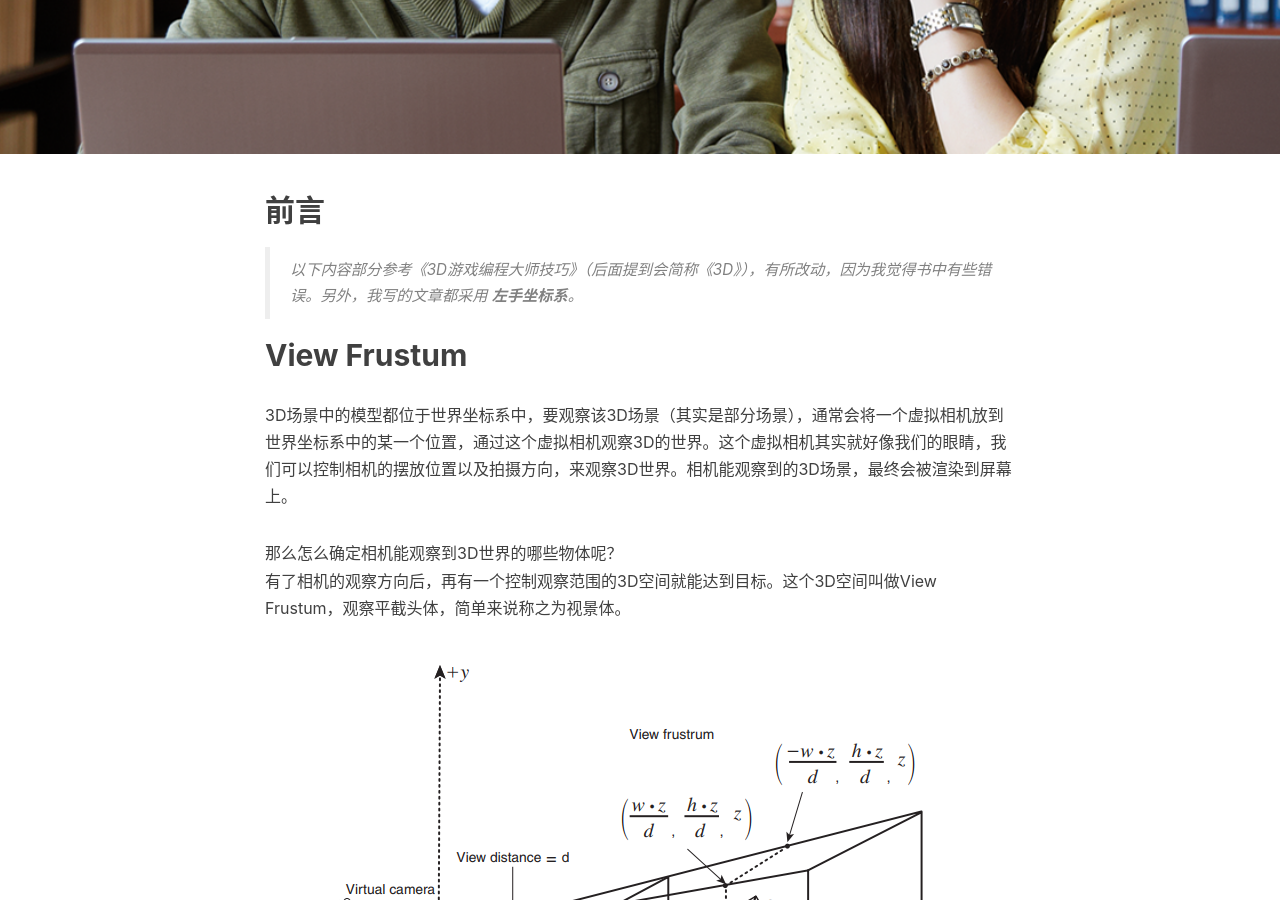
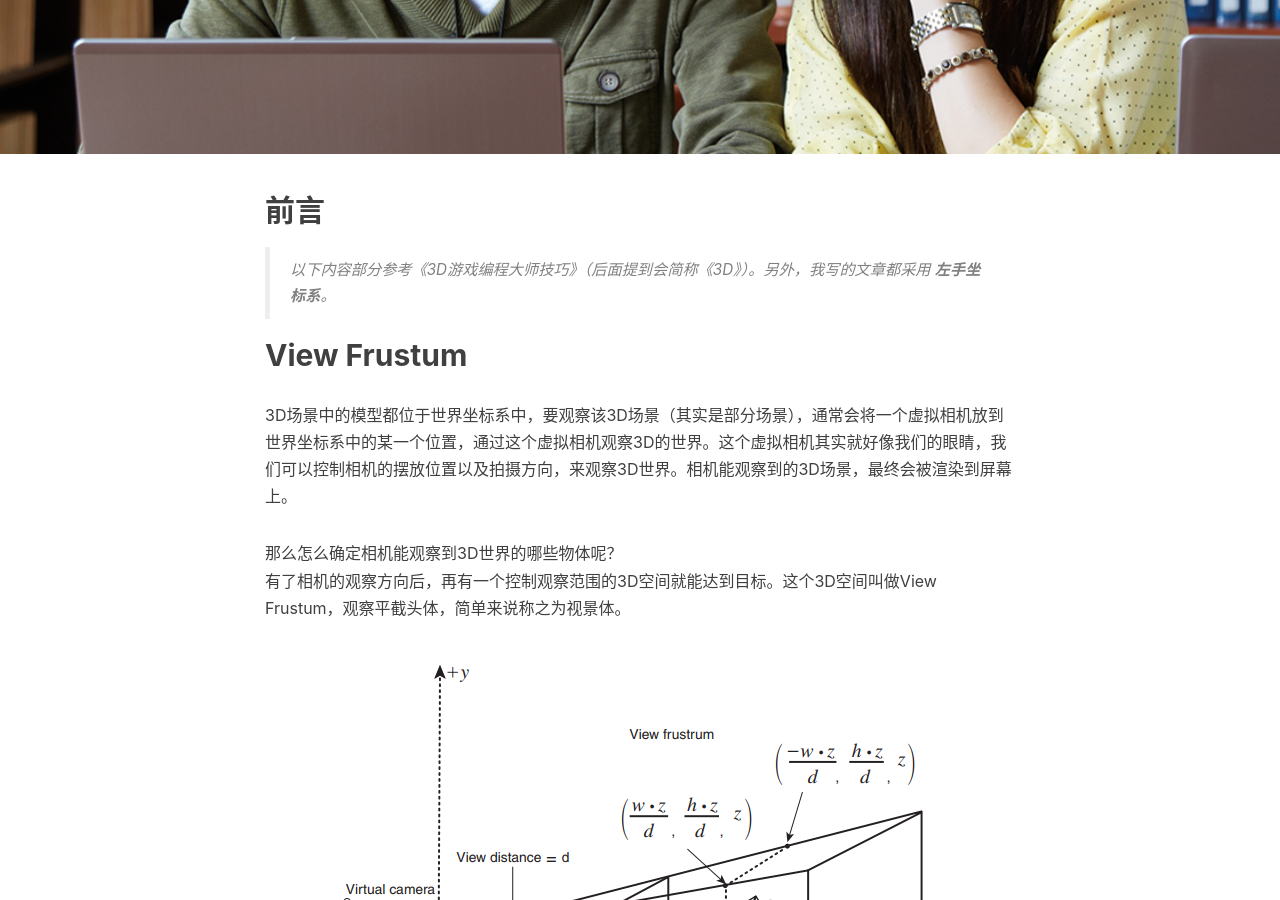
Before and after one commit to ttyrion/ttyrion.github.io, a Jekyll site: the page built from _posts/2018-07-16-【Direct3D 11】相机变换以及简单的FPS Camera的实现.md, in a window 1280 px wide and 900 px high, scrolled down 420 px. Built offline with Jekyll 4.4.1, drawn with Linux system fonts in a browser that asks for light colours; nearby versions of some CDN libraries; comment, search, counter and statistics services are not loaded.

Commit message:
修改前言

```diff
--- a/_posts/2018-07-16-【Direct3D 11】相机变换以及简单的FPS Camera的实现.md
+++ b/_posts/2018-07-16-【Direct3D 11】相机变换以及简单的FPS Camera的实现.md
@@ -10,7 +10,7 @@ tags:
 ---
 ## 前言
 
->以下内容部分参考《3D游戏编程大师技巧》（后面提到会简称《3D》），有所改动，因为我觉得书中有些错误。另外，我写的文章都采用 **左手坐标系**。
+>以下内容部分参考《3D游戏编程大师技巧》（后面提到会简称《3D》）。另外，我写的文章都采用 **左手坐标系**。
 
 ## View Frustum
 3D场景中的模型都位于世界坐标系中，要观察该3D场景（其实是部分场景），通常会将一个虚拟相机放到世界坐标系中的某一个位置，通过这个虚拟相机观察3D的世界。这个虚拟相机其实就好像我们的眼睛，我们可以控制相机的摆放位置以及拍摄方向，来观察3D世界。相机能观察到的3D场景，最终会被渲染到屏幕上。
```
